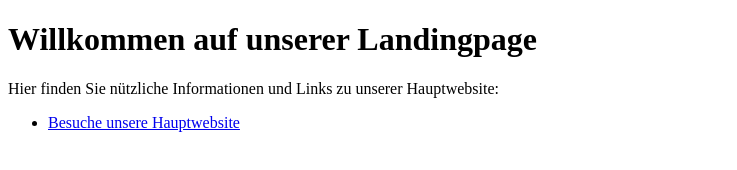
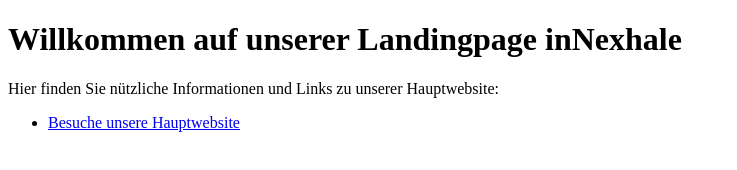
Before and after one commit to innexhale/innexhale.github.io, a plain HTML site: page index.html in a window 1280 px wide. Shown: the whole page, without its empty margins (0-737 px from the left). Drawn offline with Linux system fonts and the light colour scheme.

Commit message:
Update index.html

```diff
--- a/index.html
+++ b/index.html
@@ -4,7 +4,7 @@
   <title>Willkommen auf unserer Seite inNexhale</title>
 </head>
 <body>
-  <h1>Willkommen auf unserer Landingpage</h1>
+  <h1>Willkommen auf unserer Landingpage inNexhale</h1>
   <p>Hier finden Sie nützliche Informationen und Links zu unserer Hauptwebsite:</p>
   <ul>
     <li><a href="https://www.innexhale.com">Besuche unsere Hauptwebsite</a></li>
```
